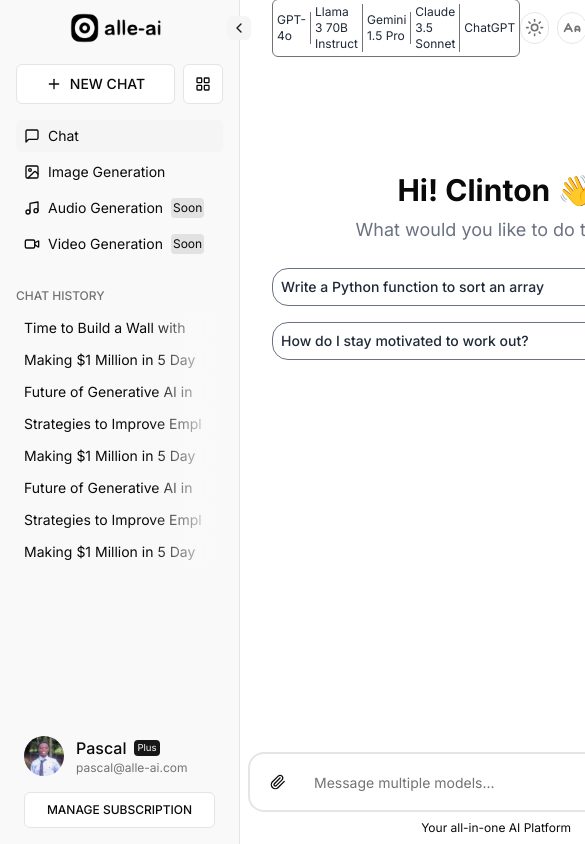
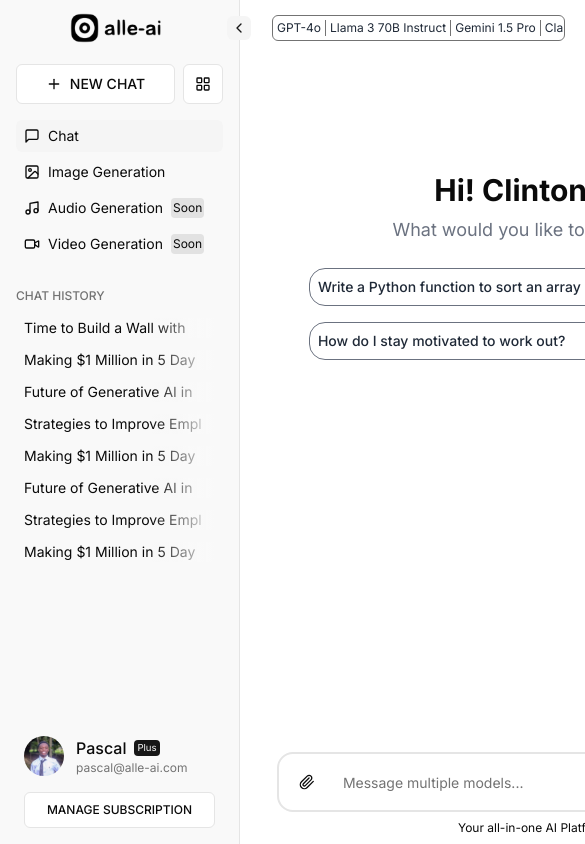
Before and after one commit to pYGOD3512/alle-ai-nextjs-project, a Next.js app: page / in a window 390 px wide. Shown: the top 844 px of the page, 585 px wide, since content can reach past the window. Built offline with nearby package versions, Linux system fonts and the light colour scheme.

Commit message:
Platform modal update phase 2

```diff
--- a/app/layout.tsx
+++ b/app/layout.tsx
@@ -26,7 +26,7 @@
           enableSystem
           disableTransitionOnChange
         >
-          <div className="flex min-h-screen">
+          <div className="flex h-10">
             <Sidebar />
             <main className="flex-1 flex flex-col transition-all duration-300">
               <Header />
--- a/components/features/ChatArea.tsx
+++ b/components/features/ChatArea.tsx
@@ -115,7 +115,6 @@
           )}
         </div>
       </ScrollArea>
-
       <ChatInput value={input} onChange={setInput} onSend={handleSend} inputRef={inputRef} />
     </div>
   );
--- a/components/features/ChatInput.tsx
+++ b/components/features/ChatInput.tsx
@@ -22,10 +22,8 @@
   const isInputEmpty = value.trim() === '';
 
   return (
-    <div className={` p-2 bg-background/95 backdrop-blur transition-all duration-300 ${
-      isOpen ? '' : 'pl-16'
-    }`}>
-      <div className="max-w-3xl mx-auto flex items-center gap-1 border-2 rounded-2xl p-2">
+    <div className={` p-2 bg-background/95 backdrop-blur transition-all duration-300`}>
+      <div className="max-w-lg md:max-w-2xl mx-auto flex items-center gap-1 border-2 rounded-2xl p-2">
         <Button variant="ghost" size="icon" className="flex-shrink-0">
           <Paperclip className="h-4 w-4" />
         </Button>
--- a/components/layout/Header.tsx
+++ b/components/layout/Header.tsx
@@ -56,7 +56,7 @@
           variant="ghost"
           size="icon"
           onClick={handleClick}
-          className="w-8 h-8 p-1 rounded-full text-muted-foreground border border-borderColorPrimary select-none"
+          className="hidden md:flex w-8 h-8 p-1 rounded-full text-muted-foreground border border-borderColorPrimary select-none"
         >
           <item.type className="h-5 w-5" />
         </Button>
@@ -79,7 +79,7 @@
           variant="ghost"
           size="icon"
           onClick={openModal}
-          className="w-8 h-8 p-1 rounded-full text-muted-foreground border border-borderColorPrimary select-none"
+          className={`${item.type !== MessagesSquare ? 'hidden' : ''} md:flex w-8 h-8 p-1 rounded-full text-muted-foreground border border-borderColorPrimary select-none`}
         >
           <item.type className="h-5 w-5" />
         </Button>
@@ -101,11 +101,11 @@
             )}
           </Button>
         </DropdownMenuTrigger>
-        <DropdownMenuContent className="max-w-sm mr-20 rounded-xl p-2 bg-backgroundSecondary">
+        <DropdownMenuContent className={`${notifications.length === 0 ? 'w-fit' : 'w-64 md:w-80'} mr-20 rounded-xl p-1 md:p-2 bg-backgroundSecondary`}>
           {notifications.length > 0 && (
             <>
-              <div className="flex justify-between items-center px-3 py-2 border-b border-borderColorPrimary">
-                <h4 className="font-medium">Notifications</h4>
+              <div className="flex justify-between items-center px-3 border-b border-borderColorPrimary">
+                <h4 className="font-small text-sm">Notifications</h4>
               <Button
               variant="ghost"
               size="sm"
@@ -118,7 +118,7 @@
             </>
           )}
           {notifications.length === 0 ? (
-            <div className="p-4 text-center text-muted-foreground">
+            <div className=" p-4 text-center text-muted-foreground">
               <Bell className="h-6 w-6 mx-auto mb-2 opacity-50" />
               <p className="text-sm">No new notifications</p>
             </div>
@@ -126,19 +126,19 @@
             notifications.map((notification) => (
               <DropdownMenuItem
                 key={notification.id}
-                className={`flex flex-col items-start p-3 cursor-pointer hover:bg-hoverColorPrimary gap-1 ${
+                className={`flex flex-col items-start p-2 cursor-pointer hover:bg-hoverColorPrimary gap-1 ${
                   !notification.read ? 'bg-primary/5' : ''
                 }`}
                 onClick={() => markAsRead(notification.id)}
               >
                 <div className="flex items-center gap-2">
-                  <div className="font-medium">{notification.title}</div>
+                  <div className="font-small text-xs">{notification.title}</div>
                   {!notification.read && (
                     <span className="w-2 h-2 bg-primary rounded-full" />
                   )}
                 </div>
-                <div className="text-sm text-muted-foreground">{notification.message}</div>
-                <div className="text-xs text-muted-foreground">
+                <div className="text-xs text-muted-foreground">{notification.message}</div>
+                <div className="text-[0.6rem] text-muted-foreground">
                 {new Intl.RelativeTimeFormat('en', { numeric: 'auto' }).format(
                   Math.round((notification.timestamp.getTime() - Date.now()) / (1000 * 60)),
                   'minute'
@@ -193,10 +193,10 @@
 
 
   const handleTour = () => {
-    console.log("Starting tour...");
+    // console.log("Starting tour...");
   };
   const handleLogOut = () => {
-    console.log("Logging out...");
+    // console.log("Logging out...");
   };
 
 
@@ -246,7 +246,7 @@
           isOpen ? 'ml-60' : 'ml-16'
         }`}>
           {models.length > 0 ? (
-            <div className="flex items-center ml-8 border border-muted-foreground rounded-md py-1">
+            <div className="w-1/2 overflow-auto whitespace-nowrap md:w-fit flex items-center ml-8 border border-muted-foreground rounded-md py-1">
               {models.map((model, index) => (
               <span key={index} className="text-xs dark:text-gray-400 text-gray-800 border-r px-1 border-muted-foreground last:border-none">
                 {model}
--- a/components/layout/Sidebar.tsx
+++ b/components/layout/Sidebar.tsx
@@ -43,7 +43,7 @@
   return (
     <>
     <div
-      className={`fixed left-0 top-0 z-40 mt-14 h-screen transition-all duration-300 ${
+      className={`fixed left-0 bottom-0 top-0 z-40 mt-14 h-screen transition-all duration-300 ${
         isOpen ? "w-60" : "w-16"
       } border-r bg-sideBarBackground`}
     >
--- a/components/ui/theme-toggle.tsx
+++ b/components/ui/theme-toggle.tsx
@@ -14,7 +14,7 @@
       variant="ghost"
       size="icon"
       onClick={() => setTheme(theme === 'light' ? 'dark' : 'light')}
-      className="w-8 h-8 p-1 text-muted-foreground rounded-full border border-borderColorPrimary"
+      className="hidden md:flex w-8 h-8 p-1 text-muted-foreground rounded-full border border-borderColorPrimary"
     >
       <Sun className="h-[1.2rem] w-[1.2rem] rotate-0 scale-100 transition-all dark:-rotate-90 dark:scale-0" />
       <Moon className="absolute h-[1.2rem] w-[1.2rem] rotate-90 scale-0 transition-all dark:rotate-0 dark:scale-100" />
--- a/lib/constants/index.ts
+++ b/lib/constants/index.ts
@@ -55,7 +55,7 @@
     label: "Text size",
     interactionType: "modal",
     onClick: () => {
-      console.log("Opening Text Size Modal");
+      // console.log("Opening Text Size Modal");
     },
   },
   {
@@ -68,7 +68,7 @@
     label: "Feedback",
     interactionType: "modal",
     onClick: () => {
-      console.log("Opening Feedback Modal");
+      // console.log("Opening Feedback Modal");
     },
   },
   {
@@ -79,7 +79,7 @@
       {
         label: "All Notifications",
         icon: Bell,
-        onClick: () => console.log("All Notifications")
+        // onClick: () => console.log("All Notifications")
       },
     ]
   },
@@ -105,7 +105,7 @@
     id: '2',
     title: 'Welcome!',
     message: 'Thanks for joining our AI platform. Take a tour to get started.',
-    timestamp: new Date(Date.now() - 1000 * 60 * 60 * 24), // 1 day ago
+    timestamp: new Date(Date.now() - 1000 * 60 * 24), // 1 day ago
     read: true,
   }
 ];
@@ -156,7 +156,7 @@
     icon: User,
     interactionType: 'modal',
     onClick: () => {
-      console.log('Opening Profile Modal');
+      // console.log('Opening Profile Modal');
     },
   },
   {
@@ -170,7 +170,7 @@
     icon: Handshake,
     interactionType: 'modal',
     onClick: () => {
-      console.log('Opening Refer Modal');
+      // console.log('Opening Refer Modal');
     },
   },
   {
@@ -178,7 +178,7 @@
     icon: Settings,
     interactionType: 'modal',
     onClick: () => {
-      console.log('Opening Settings Modal');
+      // console.log('Opening Settings Modal');
     },
   },
   {
@@ -186,7 +186,7 @@
     icon: LogOut,
     interactionType: 'function',
     onClick: () => {
-      console.log('Logging out...');
+      // console.log('Logging out...');
     },
   },
 ];
--- a/tailwind.config.ts
+++ b/tailwind.config.ts
@@ -8,6 +8,14 @@
     './app/**/*.{js,ts,jsx,tsx,mdx}',
   ],
   theme: {
+    screens: {
+      'xs': '475px',
+      'sm': '640px',
+      'md': '768px',
+      'lg': '1024px',
+      'xl': '1280px',
+      '2xl': '1536px',
+    },
     extend: {
       backgroundImage: {
         'gradient-radial': 'radial-gradient(var(--tw-gradient-stops))',
```
